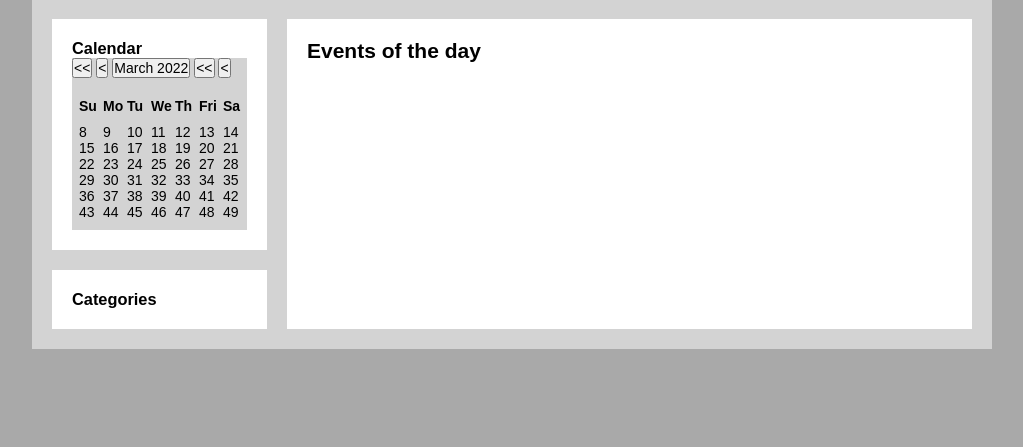
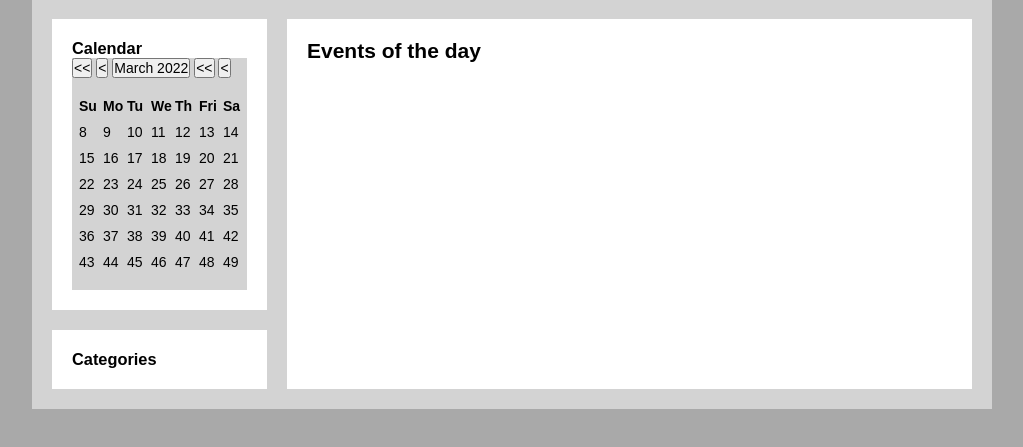
Before and after one commit to lucia-maria-mertic/fiiPractic2022, a website: page index.html in a window 1280 px wide. Shown: the part 93-540 px from the top of the page, without its empty margins (128-1151 px from the left). Drawn offline with Linux system fonts and the light colour scheme.

Commit message:
fixed nth-child rule

```diff
--- a/style.css
+++ b/style.css
@@ -79,10 +79,8 @@ aside > div + div {
     width: calc(100% / 7)
 }
 #calendar-wrapper section > div {
-    font-weight: bold;
     margin: 0 0 10px;
 }
-#calendar-wrapper section > div ~ div:nth-child(1n + 8) {
-    font-weight: normal;
-    margin: 0;
+#calendar-wrapper section > div:nth-child(-1n + 7) {
+    font-weight: bold;
 }
```
